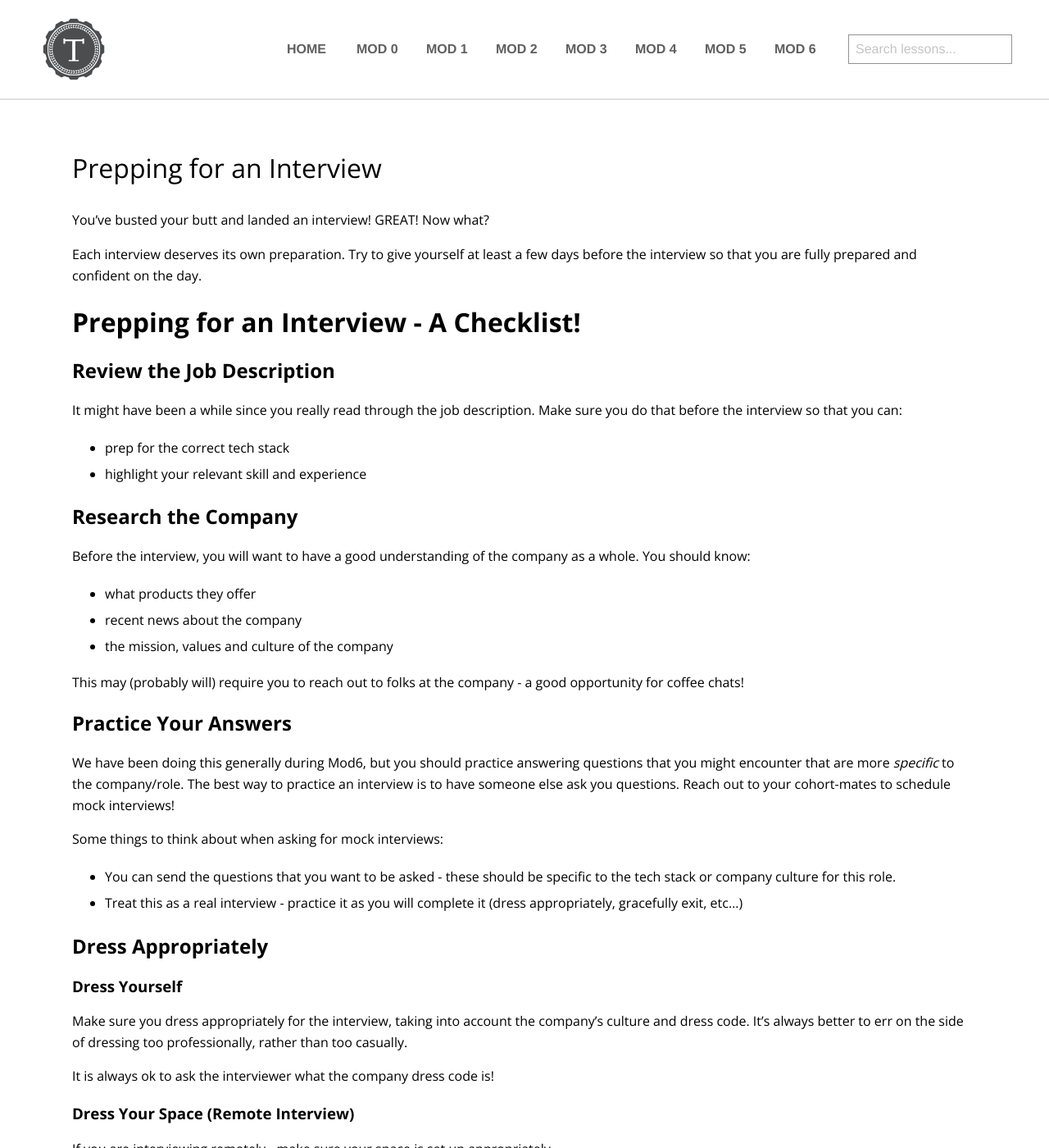
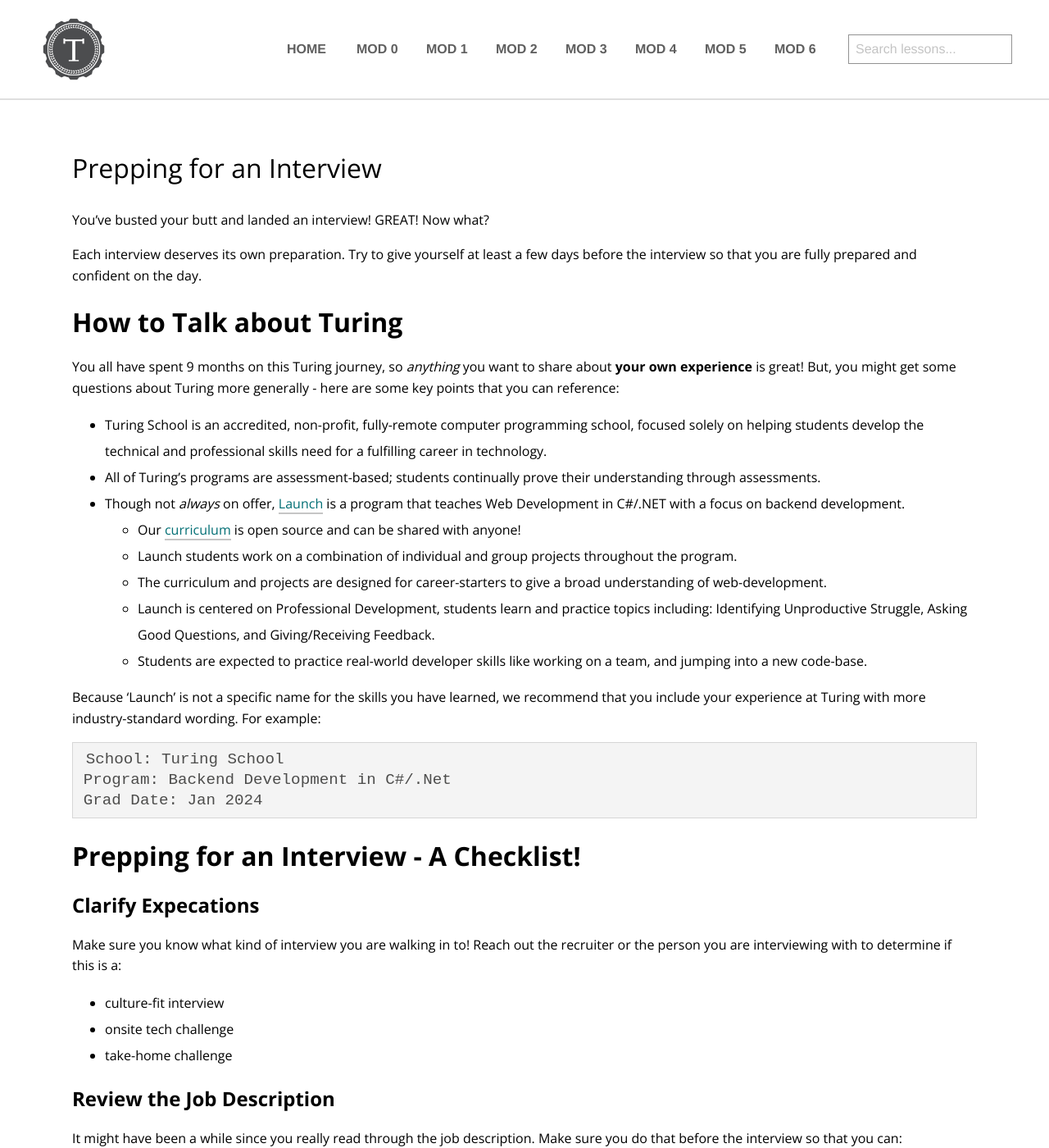
Before and after one commit to turingschool/launch-curriculum, a Jekyll site: the page built from module6/lessons/Week5/PreppingForInterviews.md, in a window 1280 px wide and 1400 px high. Shown: the whole window at 82% size. Built offline with Jekyll 4.4.1, drawn with Linux system fonts in a browser that asks for light colours; nearby versions of some CDN libraries; comment, search, counter and statistics services are not loaded; some of the changed text lies outside the part shown.

Commit message:
Updates from Feedback

````diff
--- a/module6/lessons/Week5/PreppingForInterviews.md
+++ b/module6/lessons/Week5/PreppingForInterviews.md
@@ -7,7 +7,37 @@
 
 Each interview deserves its own preparation.  Try to give yourself at least a few days before the interview so that you are fully prepared and confident on the day.
 
+# How to Talk about Turing
+
+You all have spent 9 months on this Turing journey, so *anything* you want to share about **your own experience** is great!  But, you might get some questions about Turing more generally - here are some key points that you can reference:
+
+* Turing School is an accredited, non-profit, fully-remote computer programming school, focused solely on helping students develop the technical and professional skills need for a  fulfilling career in technology.
+* All of Turing's programs are assessment-based; students continually prove their understanding through assessments.
+* Though not *always* on offer, [Launch](https://turing.edu/launch) is a program that teaches Web Development in C#/.NET with a focus on backend development.
+    * Our [curriculum](https://launch.turing.edu/) is open source and can be shared with anyone!
+    * Launch students work on a combination of individual and group projects throughout the program.
+    * The curriculum and projects are designed for career-starters to give a broad understanding of web-development.
+    * Launch is centered on Professional Development, students learn and practice topics including: Identifying Unproductive Struggle, Asking Good Questions, and Giving/Receiving Feedback.
+    * Students are expected to practice real-world developer skills like working on a team, and jumping into a new code-base.
+
+<section class='notes' markdown='1'>
+
+Because 'Launch' is not a specific name for the skills you have learned, we recommend that you include your experience at Turing with more industry-standard wording.  For example:
+
+```
+School: Turing School
+Program: Backend Development in C#/.Net
+Grad Date: Jan 2024
+```
+
+</section>
 # Prepping for an Interview - A Checklist!
+
+## Clarify Expecations
+Make sure you know what kind of interview you are walking in to!  Reach out the recruiter or the person you are interviewing with to determine if this is a:
+* culture-fit interview
+* onsite tech challenge
+* take-home challenge
 
 ## Review the Job Description
 It might have been a while since you really read through the job description.  Make sure you do that before the interview so that you can:
@@ -76,27 +106,3 @@
 
 
 </section>
-
-
-# How to Talk about Turing
-
-You all have spent 9 months on this Turing journey, so *anything* you want to share about **your own experience** is great!  But, you might get some questions about Turing more generally - here are some key points that you can reference:
-
-* Turing School is an accredited, non-profit, fully-remote computer programming school, focused solely on helping students develop the technical and professional skills need for a  fulfilling career in technology.
-* All of Turing's programs are assessment-based; students continually prove their understanding through assessments.
-* Though not *always* on offer, [Launch](https://turing.edu/launch) is a program that teaches Web Development in C#/.NET with a focus on backend development.
-    * Our [curriculum](https://launch.turing.edu/) is open source and can be shared with anyone!
-    * Launch students work on a combination of individual and group projects throughout the program.
-    * The curriculum and projects are designed for career-starters to give a broad understanding of web-development.
-
-<section class='notes' markdown='1'>
-
-Because 'Launch' is not a specific name for the skills you have learned, we recommend that you include your experience at Turing with more industry-standard wording.  For example:
-
-```
-School: Turing School
-Program: Web Development in C#/.Net
-Grad Date: Jan 2024
-```
-
-</section>
````
